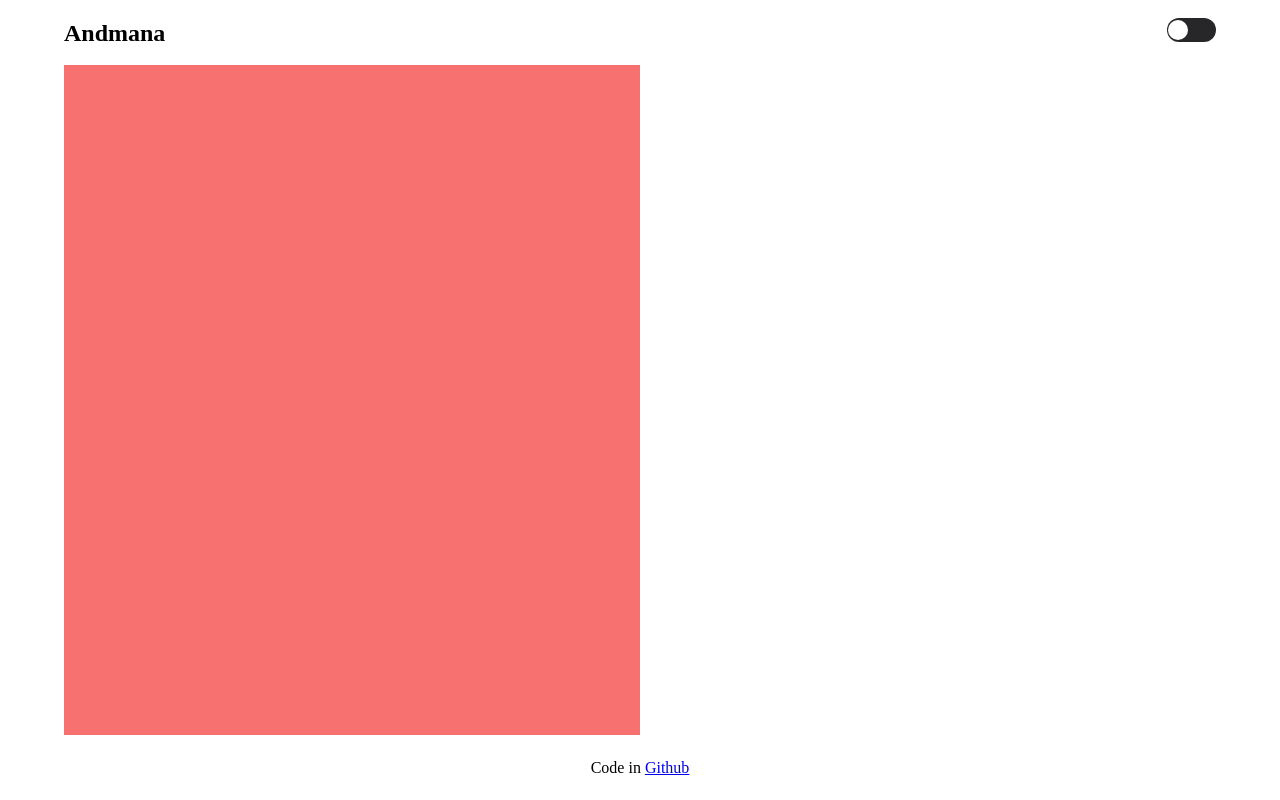
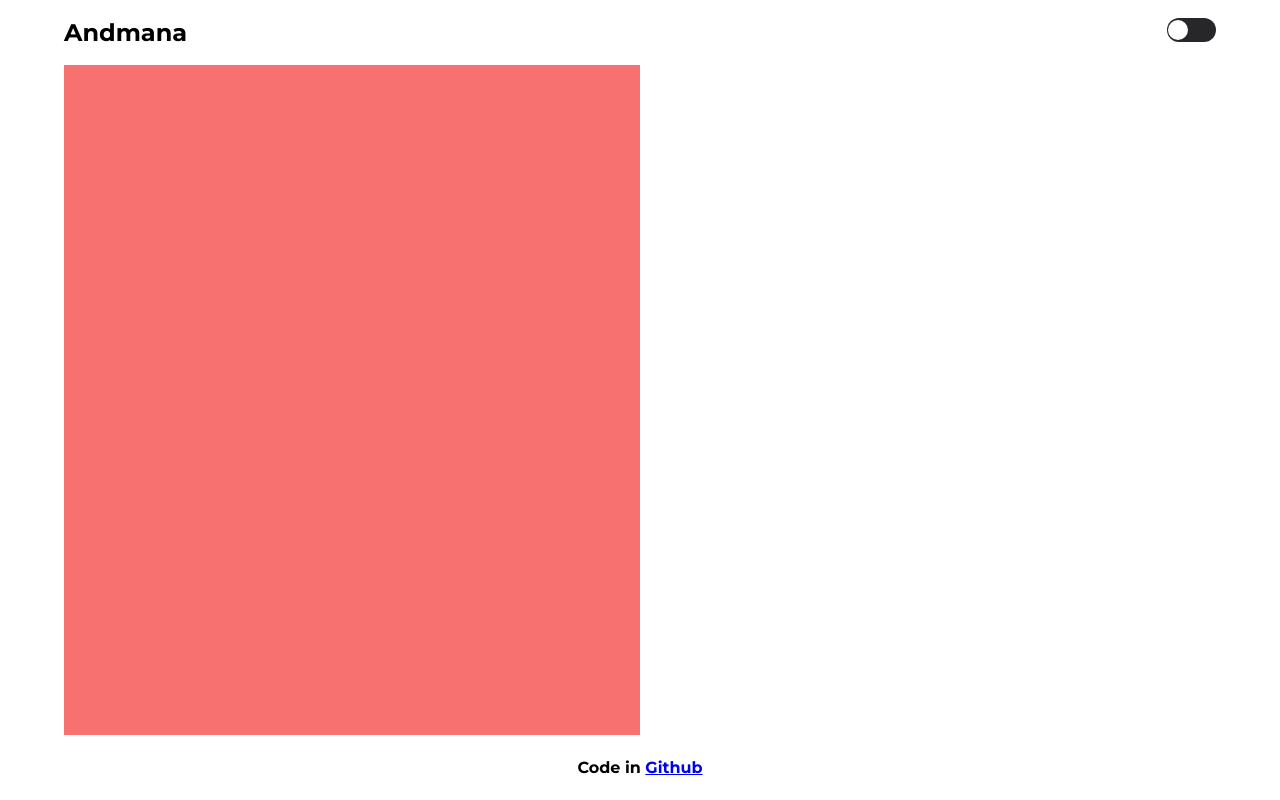
Before and after one commit to Andmana/Homepage, a plain HTML site: page index.html in a window 1280 px wide. Shown: the top 800 px of the page. Drawn offline with Linux system fonts and the light colour scheme.

Commit message:
Add and change font style

```diff
--- a/styles.css
+++ b/styles.css
@@ -67,6 +67,16 @@ h6 {
 /*             */
 /***************/
 
+@font-face {
+    font-family: "Montserrat";
+    src: url("./assets/fonts/Montserrat-VariableFont_wght.ttf")
+        format("truetype");
+    font-weight: 700; /* Bold weight */
+    font-style: normal;
+}
+
+/* Other font weights can be added similarly */
+
 html,
 body {
     scroll-behavior: smooth;
@@ -89,6 +99,7 @@ body {
 body {
     background-color: var(--background-color);
     color: var(--font-main);
+    font-family: "Montserrat", sans-serif;
 }
 
 .app {
```
Also changed, not shown: assets/fonts/Montserrat-Italic-VariableFont_wght.ttf (added), assets/fonts/Montserrat-VariableFont_wght.ttf (added).
